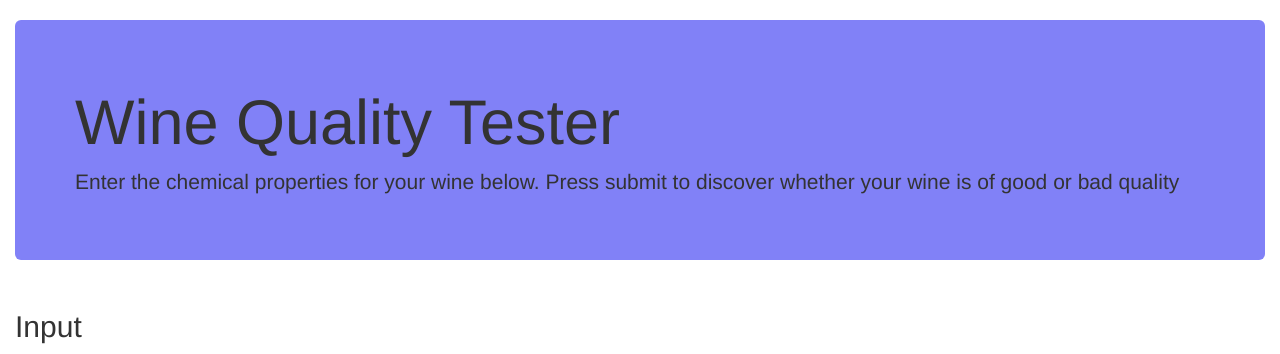
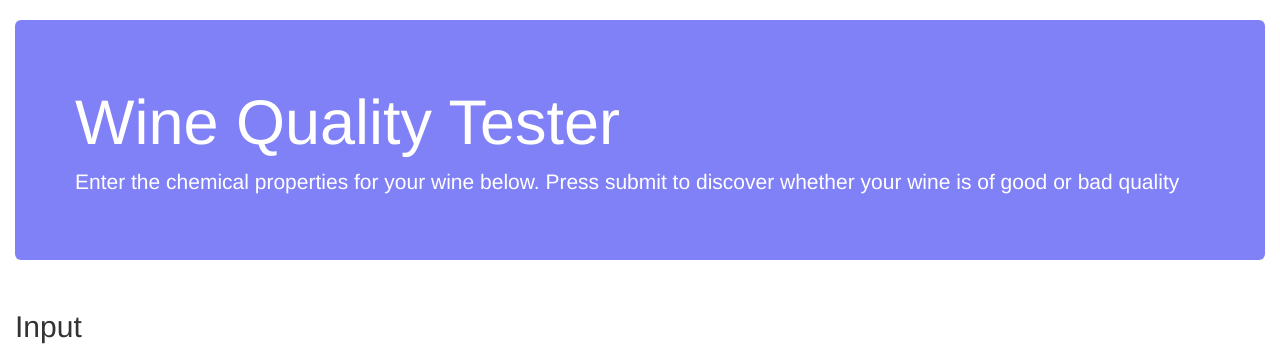
Before and after one commit to PythonWorkshop/TensorFlowFlask, a Flask app: page /test/ in a window 1280 px wide. Shown: the part 52-406 px from the top of the page. Run offline with Flask 2, Linux system fonts and the light colour scheme; parts of the project's set-up code (start-up, migrations or seed data) failed here and were passed over; some libraries are stand-ins or nearby versions.

Commit message:
changed jumbotron text color to white

```diff
--- a/main.py
+++ b/main.py
@@ -23,7 +23,7 @@ sess = tf.Session()
 with tf.variable_scope("softmax_regression"):
     y1, variables = model.softmax_regression(x)
 saver = tf.train.Saver(variables)
-# saver.restore(sess, "wine_quality/data/softmax_regression.ckpt")
+saver.restore(sess, "wine_quality/data/softmax_regression.ckpt")
 def simple(x1):
     return sess.run(y1, feed_dict={x: x1}).flatten().tolist()
 
--- a/templates/test_data_upload.html
+++ b/templates/test_data_upload.html
@@ -23,7 +23,7 @@
 </nav>
 
 <div class="container-fluid">
-  <div style="background:#8181F7 !important" class="jumbotron">
+  <div style="color:white; background:#8181F7 !important" class="jumbotron">
     <h1>Model Training</h1>
     <p>Load a csv with your wine data set. Then choose a learning rate, batch size and output model name. Press submit
     to train the model.</p>
--- a/templates/test_parameters.html
+++ b/templates/test_parameters.html
@@ -23,7 +23,7 @@
 
 <div class="container-fluid">
 
-    <div style="background:#8181F7 !important" class="jumbotron">
+    <div style="color:white; background:#8181F7 !important" class="jumbotron">
         <h1>Wine Quality Tester</h1>
         <p>Enter the chemical properties for your wine below. Press submit to discover whether your wine is of good or
         bad quality</p>
--- a/wine_quality/training.py
+++ b/wine_quality/training.py
@@ -80,7 +80,8 @@ def train_model(training_df, learning_rate=0.001, batch_size=126):
                 sess.run(optimizer, feed_dict={X: X_train[start:end], y_: y_train[start:end]})
                 # Compute average loss
                 average_cost += sess.run(cost,
-                                         feed_dict={X: X_train[start:end], y_: y_train[start:end]}) / number_of_batches
+                                         feed_dict={X: X_train[start:end],
+                                                    y_: y_train[start:end]}) / number_of_batches
             if i % 10 == 0:
                 print("Epoch:", '%04d' % (i + 1), "cost=", "{:.9f}".format(average_cost))
                 log_cost = "Epoch {:d}: cost = {:.9f}".format(i + 1, average_cost)
```
